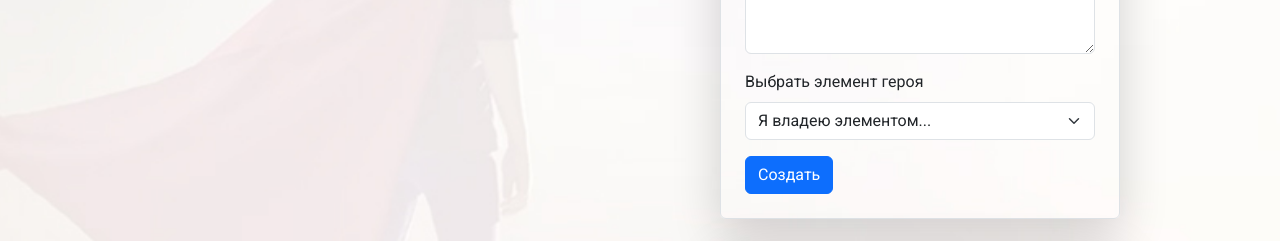
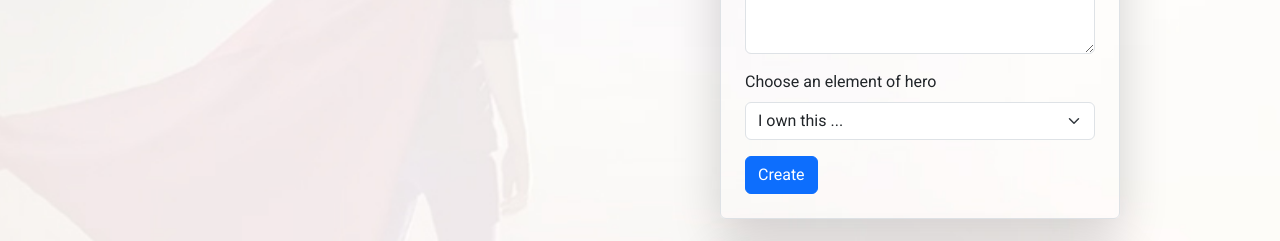
Before and after one commit to Murvat/HeroesAdminPanel, a React (Create React App) app: page / in a window 1280 px wide. Shown: the part 293-534 px from the top of the page. Built offline with nearby package versions, Linux system fonts and the light colour scheme; data requests are answered from the project's data file.

Commit message:
Update HeroesAddForm.js

```diff
--- a/src/components/heroesAddForm/HeroesAddForm.js
+++ b/src/components/heroesAddForm/HeroesAddForm.js
@@ -78,7 +78,7 @@ const HeroesAddForm = () => {
             </div>
 
             <div className="mb-3">
-                <label htmlFor="element" className="form-label">Выбрать элемент героя</label>
+                <label htmlFor="element" className="form-label">Choose an element of hero</label>
                 <select
                     required
                     className="form-select"
@@ -86,12 +86,12 @@ const HeroesAddForm = () => {
                     name="element"
                     value={heroElement}
                     onChange={(e) => setHeroElement(e.target.value)}>
-                    <option value="">Я владею элементом...</option>
+                    <option value="">I own this ...</option>
                     {renderFilters(filters, filtersLoadingStatus)}
                 </select>
             </div>
 
-            <button type="submit" className="btn btn-primary">Создать</button>
+            <button type="submit" className="btn btn-primary">Create</button>
         </form>
     )
 }
```
